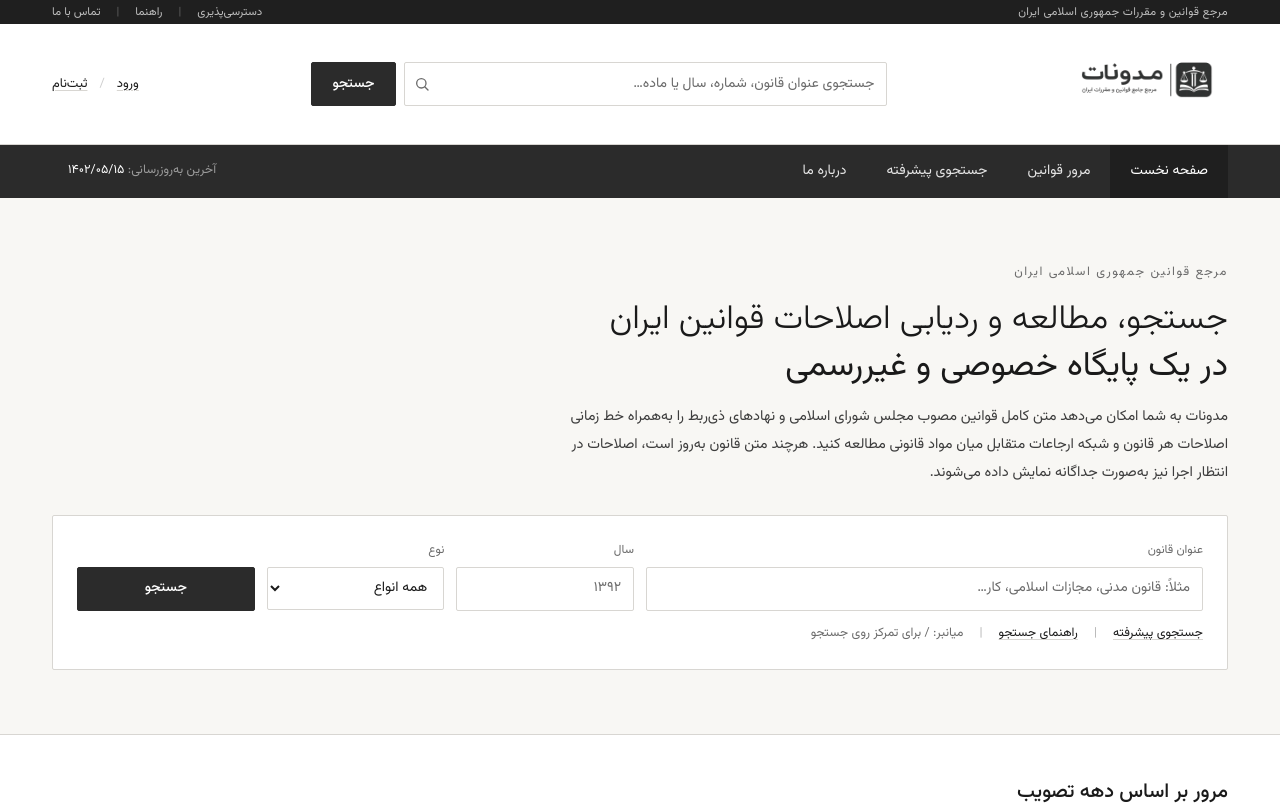
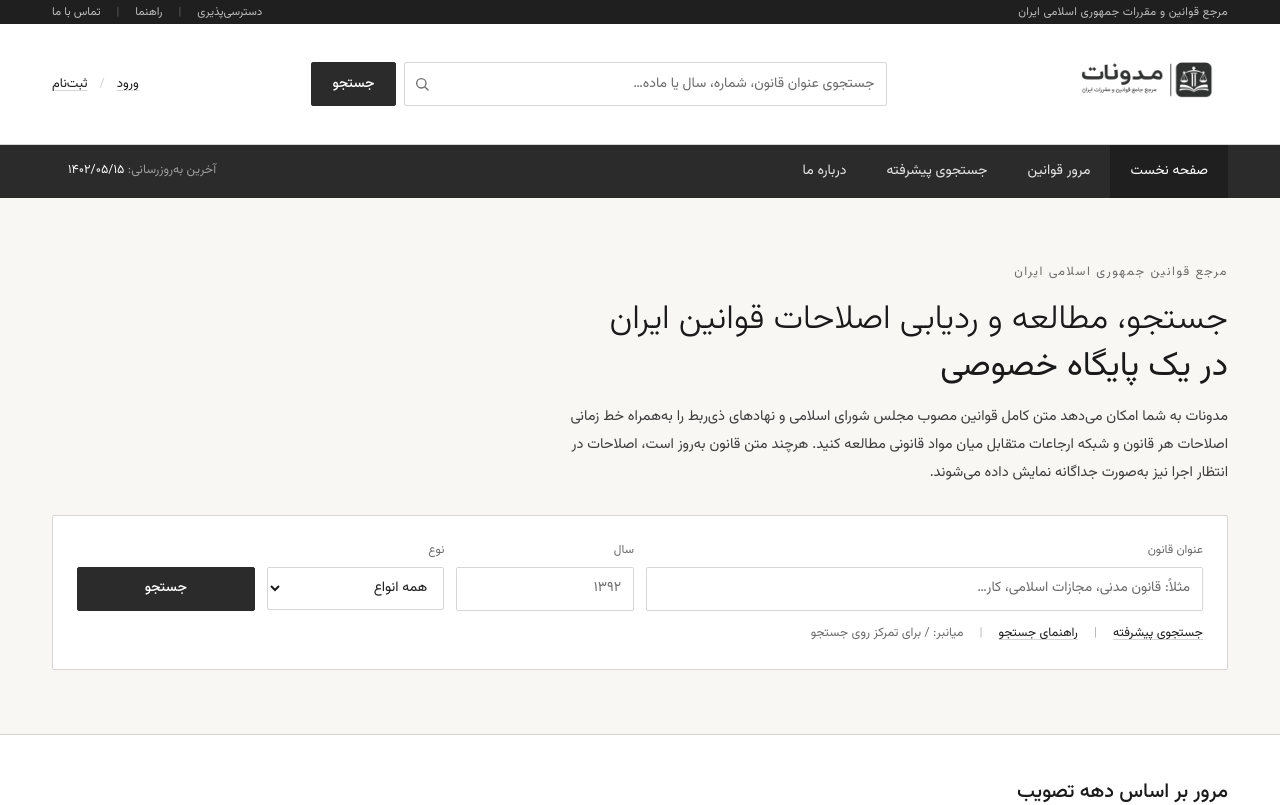
Before and after one commit to Massie382/Modavanat, a Next.js app: page / in a window 1280 px wide. Shown: the top 805 px of the page. Built offline with nearby package versions, Linux system fonts and the light colour scheme.

Commit message:
b2b145c3-a72a-470a-960e-b6d9436e11e6

```diff
--- a/src/components/home/HomeView.tsx
+++ b/src/components/home/HomeView.tsx
@@ -89,7 +89,7 @@ export function HomeView({ onOpenLaw, onBrowse, onSearch }: HomeViewProps) {
             <h1 className="font-legal text-[28px] md:text-[34px] leading-[1.4] font-light text-[#1a1a1a] mb-3">
               جستجو، مطالعه و ردیابی اصلاحات قوانین ایران
               <br />
-              <span className="font-normal">در یک پایگاه خصوصی و غیررسمی</span>
+              <span className="font-normal">در یک پایگاه خصوصی</span>
             </h1>
             <p className="text-[14.5px] leading-7 text-[#3d3d3d] mb-7 max-w-2xl">
               مدونات به شما امکان می‌دهد متن کامل قوانین مصوب مجلس شورای اسلامی
```
Also changed, not shown: 1 other file (tests, documents, lock files or other folders).
